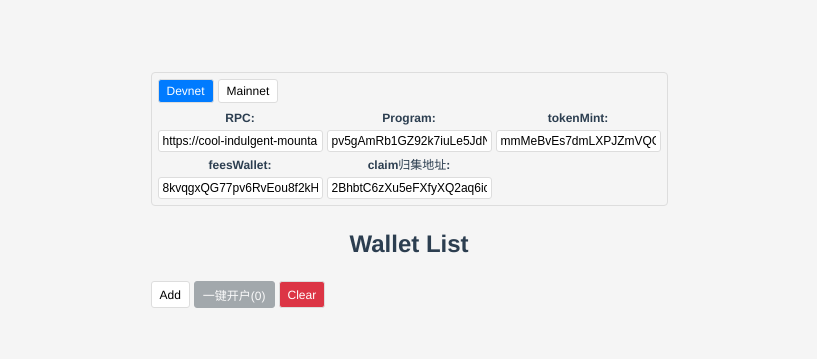
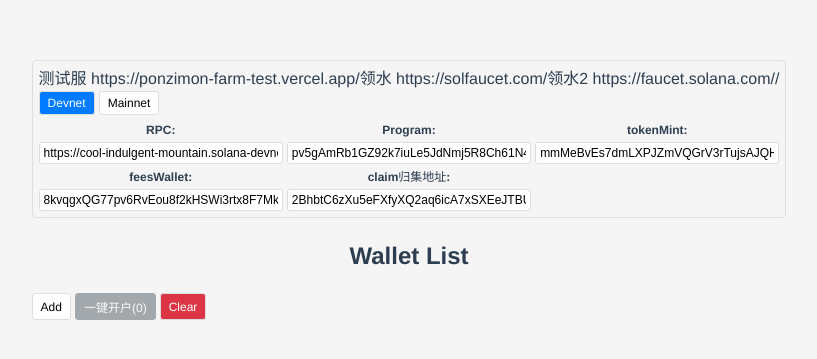
Before and after one commit to Yuandiaodiaodiao/ponzimon-batch, a Vue app: page / in a window 1280 px wide. Shown: the part 207-566 px from the top of the page, without its empty margins (231-1048 px from the left). Built offline with nearby package versions, Linux system fonts and the light colour scheme.

Commit message:
fix: 添加页面地址

```diff
--- a/src/components/SolanaWalletManager.vue
+++ b/src/components/SolanaWalletManager.vue
@@ -2,6 +2,9 @@
   <div class="solana-wallet-manager">
     <!-- Network Configuration -->
     <div class="network-config">
+      <span>测试服 https://ponzimon-farm-test.vercel.app/</span>
+      <span>领水 https://solfaucet.com/</span>
+      <span>领水2 https://faucet.solana.com//</span>
       <div class="preset-buttons">
         <button @click="applyPreset('devnet')" :class="{ active: currentNetwork === 'devnet' }">
           Devnet
```
